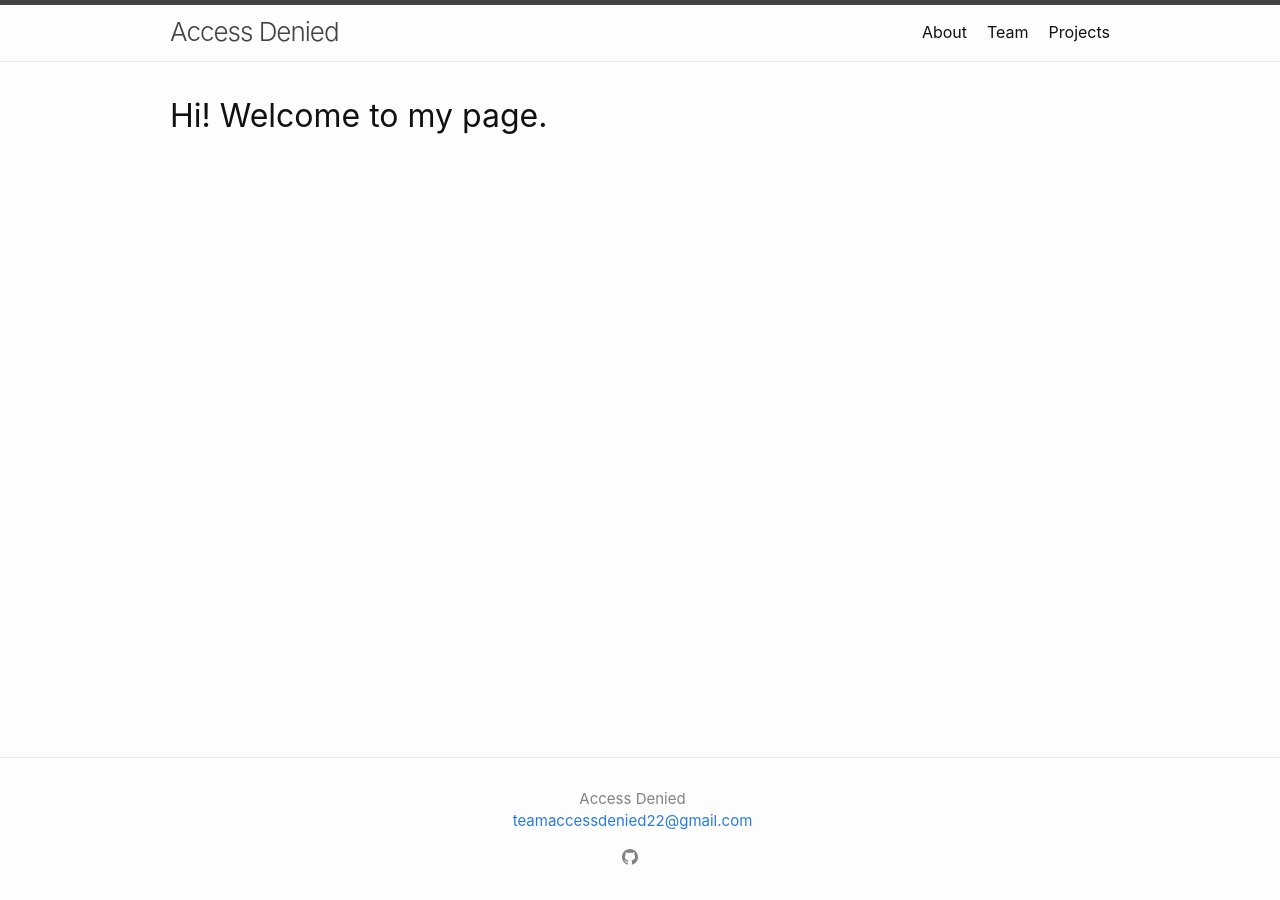
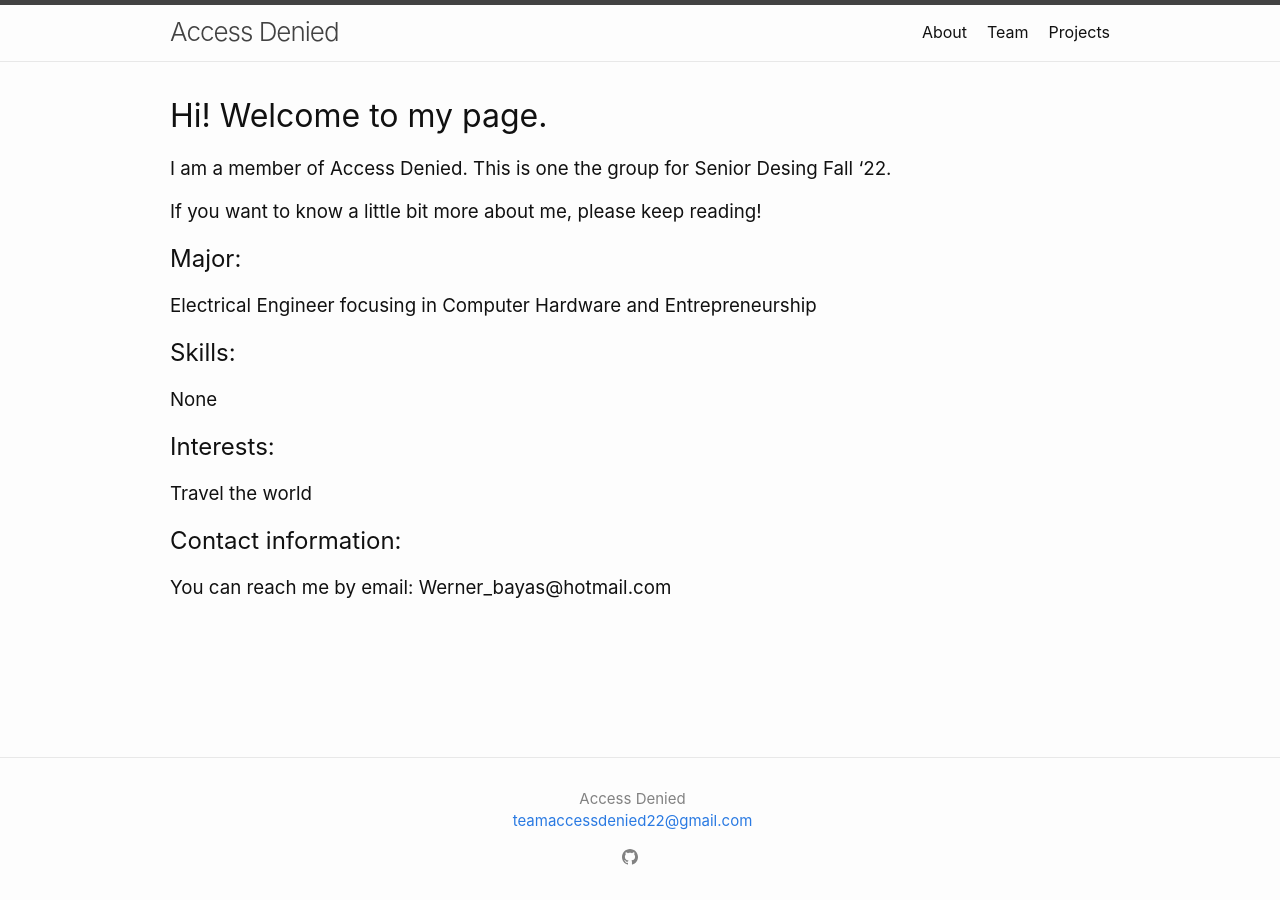
Before and after one commit to accessdenied22/accessdenied22.github.io, a Jekyll site: the page built from werner.markdown, in a window 1280 px wide. Built offline with Jekyll 4.4.1, drawn with Linux system fonts in a browser that asks for light colours.

Commit message:
Adding info to my page

```diff
--- a/werner.markdown
+++ b/werner.markdown
@@ -4,3 +4,13 @@ title: Werner Bayas
 permalink: /werner/
 ---
 # Hi! Welcome to my page.
+### I am a member of Access Denied. This is one the group for Senior Desing Fall '22.
+### If you want to know a little bit more about me, please keep reading!
+## Major:
+### Electrical Engineer focusing in Computer Hardware and Entrepreneurship
+## Skills:
+### None
+## Interests:
+### Travel the world
+## Contact information:
+### You can reach me by email: Werner_bayas@hotmail.com
```
